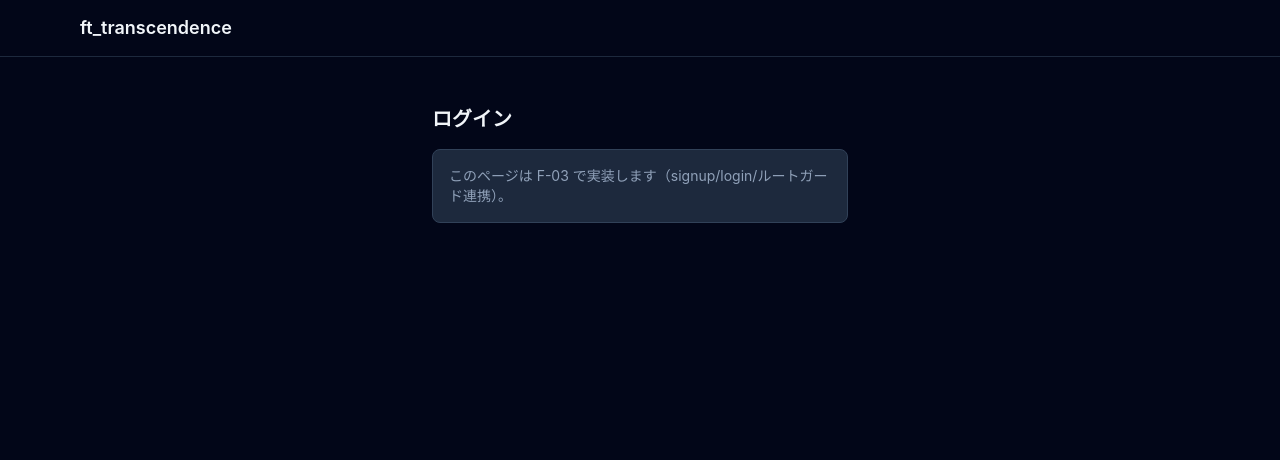
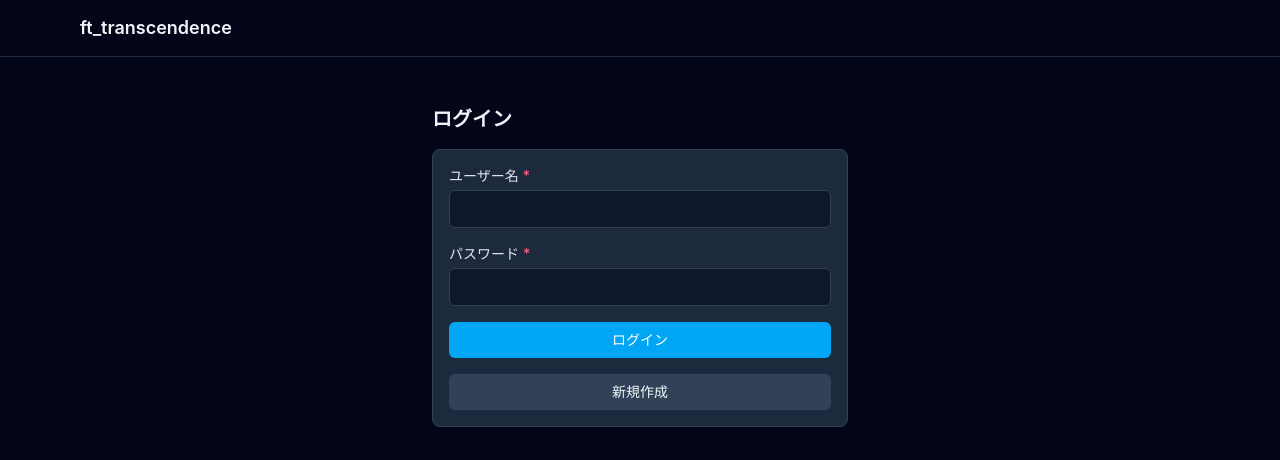
Before and after one commit to samatsum/ft_Transcendence, a React (Vite) app in the folder app/frontend/: page /login in a window 1280 px wide. Shown: the top 460 px of the page. Built offline with nearby package versions, Linux system fonts and the light colour scheme; no server answers.

Commit message:
260902_app/frontend/src/pages/LoginPage.tsx_いったん書いてみた

```diff
--- a/app/frontend/src/pages/LoginPage.tsx
+++ b/app/frontend/src/pages/LoginPage.tsx
@@ -1,16 +1,87 @@
+// import { Card } from '../components/Card.js';
+
+// // F-03 の担当（認証画面 + ルートガード）。ここは stub。
+// // F-03 が form 実装 + POST /api/auth/login + navigate(state.from) を担う
+
+// export default function LoginPage() {
+// 	return (
+// 		<div className="mx-auto flex max-w-md flex-col gap-4 px-4 py-12">
+// 			<h1 className="text-heading-md">ログイン</h1>
+// 			<Card>
+// 				<p className="text-body text-slate-400">
+// 					このページは F-03 で実装します（signup/login/ルートガード連携）。
+// 				</p>
+// 			</Card>
+// 		</div>
+// 	);
+// }
+
+import { useState } from 'react';
+import { useNavigate } from 'react-router-dom';
+
+import { Button } from '../components/Button.js';
 import { Card } from '../components/Card.js';
-
-// F-03 の担当（認証画面 + ルートガード）。ここは stub。
-// F-03 が form 実装 + POST /api/auth/login + navigate(state.from) を担う
+import { FormField } from '../components/FormField.js';
+import { Input } from '../components/Input.js';
+import { useAuth } from '../contexts/AuthContext.js';
 
 export default function LoginPage() {
+	const navigate = useNavigate();
+	const { setUser } = useAuth();
+	const [username, setUsername] = useState('');
+	const [password, setPassword] = useState('');
+	const [error, setError] = useState<string | null>(null);
+
+	function handleSubmit(event: React.FormEvent<HTMLFormElement>) {
+		event.preventDefault();
+
+		if (!username || !password) {
+			setError('ユーザー名とパスワードを入力してください');
+			return;
+		}
+
+		// TODO(F-03): 実際の POST /api/auth/login に差し替える
+		setUser({ id: 0, displayName: username });
+
+		navigate('/lobby');
+	}
+
 	return (
 		<div className="mx-auto flex max-w-md flex-col gap-4 px-4 py-12">
 			<h1 className="text-heading-md">ログイン</h1>
+
 			<Card>
-				<p className="text-body text-slate-400">
-					このページは F-03 で実装します（signup/login/ルートガード連携）。
-				</p>
+				<form className="flex flex-col gap-4" onSubmit={handleSubmit}>
+					<FormField label="ユーザー名" required>
+						<Input
+							value={username}
+							onChange={(event) => setUsername(event.target.value)}
+							autoComplete="username"
+						/>
+					</FormField>
+
+					<FormField label="パスワード" error={error} required>
+						<Input
+							type="password"
+							value={password}
+							onChange={(event) => setPassword(event.target.value)}
+							autoComplete="current-password"
+						/>
+					</FormField>
+
+					<Button type="submit" fullWidth>
+						ログイン
+					</Button>
+
+					<Button
+						type="button"
+						variant="secondary"
+						fullWidth
+						onClick={() => navigate('/signup')}
+					>
+						新規作成
+					</Button>
+				</form>
 			</Card>
 		</div>
 	);
```
